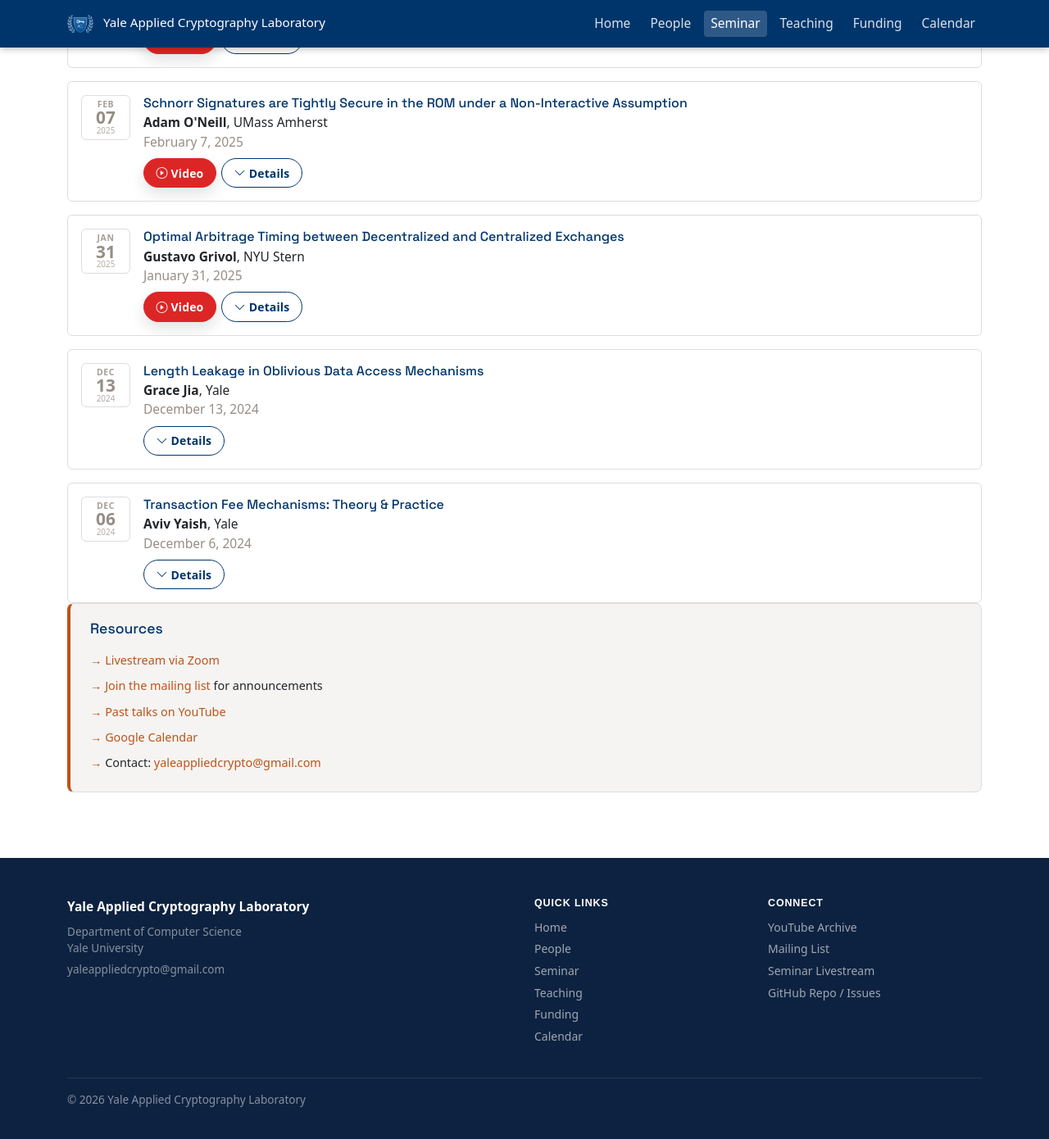
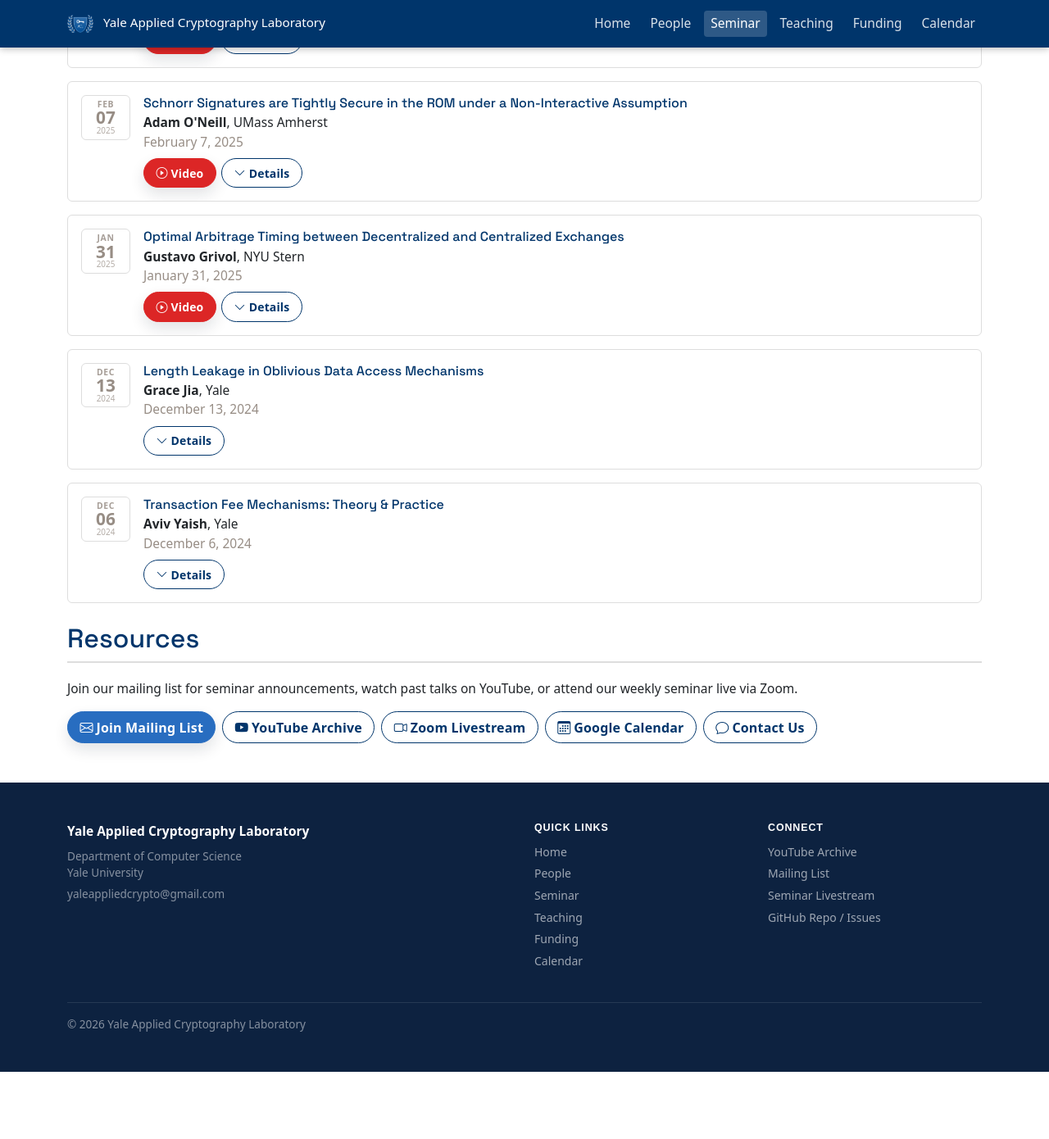
Before and after one commit to yale-acl/yacl-website, a Jekyll site: the page built from _pages/seminar.md, in a window 1280 px wide and 1400 px high, scrolled down 6584 px. Shown: the top 1390 px of the window at 82% size. Built offline with Jekyll 4.4.1, drawn with Linux system fonts in a browser that asks for light colours; some web fonts are replaced; after the commit the page ends 7892 px from its top, so only the background shows below that.

Commit message:
refactor: extract seminar card include and simplify seminar page
Extract repeated card markup into _includes/seminar-card.html, reducing
both upcoming and past talk loops to a single include call each. Convert
Resources from a styled aside into a plain page section with buttons
matching the Connect section style. Remove dead .seminar-resources CSS.

Co-Authored-By: Claude Sonnet 4.6 <noreply@anthropic.com>

```diff
--- /dev/null
+++ b/_includes/seminar-card.html
@@ -0,0 +1,48 @@
+{% assign talk = include.talk %}
+{% assign past = include.past %}
+<details class="card seminar-entry {% if past %}seminar-entry-past{% else %}seminar-entry-upcoming{% endif %}">
+  <summary class="card-body seminar-entry-summary">
+    <div class="d-flex gap-3">
+      {% if talk.photo %}
+      <img class="seminar-speaker-photo flex-shrink-0" src="{{ talk.photo }}" alt="{{ talk.speaker }}">
+      {% else %}
+      <div class="seminar-date flex-shrink-0">
+        <span class="month">{{ talk.date | date: "%b" }}</span>
+        <span class="day">{{ talk.date | date: "%d" }}</span>
+        <span class="year">{{ talk.date | date: "%Y" }}</span>
+      </div>
+      {% endif %}
+      <div class="flex-grow-1" style="min-width:0">
+        <h3 class="seminar-heading">{{ talk.title }}</h3>
+        <p class="seminar-speaker-line"><span class="seminar-speaker">{{ talk.speaker }}</span>{% if talk.affiliation %}, {{ talk.affiliation }}{% endif %}</p>
+        <p class="seminar-time">{{ talk.date | date: "%B %-d, %Y" }}{% unless past %}{% if talk.time %}, {{ talk.time }}{% endif %}{% endunless %}</p>
+        <div class="seminar-action-row">
+          {% if talk.livestream_url %}
+          <a class="btn btn-sm btn-primary" href="{{ talk.livestream_url }}" target="_blank" rel="noopener"><i class="bi bi-broadcast me-1"></i>Livestream</a>
+          {% endif %}
+          {% if talk.video_url %}
+          <a class="btn btn-sm btn-danger" href="{{ talk.video_url }}" target="_blank" rel="noopener"><i class="bi bi-play-circle me-1"></i>Video</a>
+          {% endif %}
+          <span class="btn btn-sm btn-outline-primary seminar-toggle" aria-hidden="true">
+            <span class="seminar-toggle-label seminar-toggle-label-open"><i class="bi bi-chevron-down me-1"></i>Details</span>
+            <span class="seminar-toggle-label seminar-toggle-label-close"><i class="bi bi-chevron-up me-1"></i>Details</span>
+          </span>
+        </div>
+      </div>
+    </div>
+  </summary>
+  <div class="card-body border-top seminar-entry-body">
+    {% if talk.abstract %}<p class="seminar-detail"><strong>Abstract:</strong> {{ talk.abstract }}</p>{% endif %}
+    {% if talk.bio %}<p class="seminar-detail"><strong>Bio:</strong> {{ talk.bio }}</p>{% endif %}
+    {% if talk.links %}
+    <div class="seminar-links">
+      <strong>Links:</strong>
+      <ul>
+        {% for link in talk.links %}
+        <li><a href="{{ link }}" target="_blank" rel="noopener">{{ link }}</a></li>
+        {% endfor %}
+      </ul>
+    </div>
+    {% endif %}
+  </div>
+</details>
--- a/_pages/seminar.md
+++ b/_pages/seminar.md
@@ -5,119 +5,29 @@ layout: page
 permalink: /seminar/
 ---
 
-<div class="">
-  <p>To be notified about future talks, register to our <a href="{{ site.mailing_list }}" target="_blank" rel="noopener">mailing list</a> and <a href="{{ site.calendar_embed }}" target="_blank" rel="noopener">calendar</a>.
-  To view past talks, check our <a href="{{ site.youtube_archive }}" target="_blank" rel="noopener">YouTube</a>. Interested in giving a talk? Reach out!</p>
-</div>
+<p>To be notified about future talks, register to our <a href="{{ site.mailing_list }}" target="_blank" rel="noopener">mailing list</a> and <a href="{{ site.calendar_embed }}" target="_blank" rel="noopener">calendar</a>.
+To view past talks, check our <a href="{{ site.youtube_archive }}" target="_blank" rel="noopener">YouTube</a>. Interested in giving a talk? Reach out!</p>
 
 <h2>Upcoming Talks</h2>
 <div class="seminar-full-list">
   {% for talk in site.data.seminars.upcoming %}
-  <details class="card seminar-entry seminar-entry-upcoming">
-    <summary class="card-body seminar-entry-summary">
-      <div class="d-flex gap-3">
-        {% if talk.photo %}
-        <img class="seminar-speaker-photo flex-shrink-0" src="{{ talk.photo }}" alt="{{ talk.speaker }}">
-        {% else %}
-        <div class="seminar-date flex-shrink-0">
-          <span class="month">{{ talk.date | date: "%b" }}</span>
-          <span class="day">{{ talk.date | date: "%d" }}</span>
-          <span class="year">{{ talk.date | date: "%Y" }}</span>
-        </div>
-        {% endif %}
-        <div class="flex-grow-1" style="min-width:0">
-          <h3 class="seminar-heading">{{ talk.title }}</h3>
-          <p class="seminar-speaker-line"><span class="seminar-speaker">{{ talk.speaker }}</span>{% if talk.affiliation %}, {{ talk.affiliation }}{% endif %}</p>
-          <p class="seminar-time">{{ talk.date | date: "%B %-d, %Y" }}{% if talk.time %}, {{ talk.time }}{% endif %}</p>
-          <div class="seminar-action-row">
-            {% if talk.livestream_url %}
-            <a class="btn btn-sm btn-primary" href="{{ talk.livestream_url }}" target="_blank" rel="noopener"><i class="bi bi-broadcast me-1"></i>Livestream</a>
-            {% endif %}
-            {% if talk.video_url %}
-            <a class="btn btn-sm btn-danger" href="{{ talk.video_url }}" target="_blank" rel="noopener"><i class="bi bi-play-circle me-1"></i>Video</a>
-            {% endif %}
-            <span class="btn btn-sm btn-outline-primary seminar-toggle" aria-hidden="true">
-              <span class="seminar-toggle-label seminar-toggle-label-open"><i class="bi bi-chevron-down me-1"></i>Details</span>
-              <span class="seminar-toggle-label seminar-toggle-label-close"><i class="bi bi-chevron-up me-1"></i>Details</span>
-            </span>
-          </div>
-        </div>
-      </div>
-    </summary>
-    <div class="card-body border-top seminar-entry-body">
-      {% if talk.abstract %}<p class="seminar-detail"><strong>Abstract:</strong> {{ talk.abstract }}</p>{% endif %}
-      {% if talk.bio %}<p class="seminar-detail"><strong>Bio:</strong> {{ talk.bio }}</p>{% endif %}
-      {% if talk.links %}
-      <div class="seminar-links">
-        <strong>Links:</strong>
-        <ul>
-          {% for link in talk.links %}
-          <li><a href="{{ link }}" target="_blank" rel="noopener">{{ link }}</a></li>
-          {% endfor %}
-        </ul>
-      </div>
-      {% endif %}
-    </div>
-  </details>
+    {% include seminar-card.html talk=talk past=false %}
   {% endfor %}
 </div>
 
 <h2>Past Talks</h2>
-
 <div class="seminar-full-list">
   {% for talk in site.data.seminars.past %}
-  <details class="card seminar-entry seminar-entry-past">
-    <summary class="card-body seminar-entry-summary">
-      <div class="d-flex gap-3">
-        <div class="seminar-date flex-shrink-0">
-          <span class="month">{{ talk.date | date: "%b" }}</span>
-          <span class="day">{{ talk.date | date: "%d" }}</span>
-          <span class="year">{{ talk.date | date: "%Y" }}</span>
-        </div>
-        <div class="flex-grow-1" style="min-width:0">
-          <h3 class="seminar-heading">{{ talk.title }}</h3>
-          <p class="seminar-speaker-line"><span class="seminar-speaker">{{ talk.speaker }}</span>{% if talk.affiliation %}, {{ talk.affiliation }}{% endif %}</p>
-          <p class="seminar-time">{{ talk.date | date: "%B %-d, %Y" }}</p>
-          <div class="seminar-action-row">
-            {% if talk.livestream_url %}
-            <a class="btn btn-sm btn-primary" href="{{ talk.livestream_url }}" target="_blank" rel="noopener"><i class="bi bi-broadcast me-1"></i>Livestream</a>
-            {% endif %}
-            {% if talk.video_url %}
-            <a class="btn btn-sm btn-danger" href="{{ talk.video_url }}" target="_blank" rel="noopener"><i class="bi bi-play-circle me-1"></i>Video</a>
-            {% endif %}
-            <span class="btn btn-sm btn-outline-primary seminar-toggle" aria-hidden="true">
-              <span class="seminar-toggle-label seminar-toggle-label-open"><i class="bi bi-chevron-down me-1"></i>Details</span>
-              <span class="seminar-toggle-label seminar-toggle-label-close"><i class="bi bi-chevron-up me-1"></i>Details</span>
-            </span>
-          </div>
-        </div>
-      </div>
-    </summary>
-    <div class="card-body border-top seminar-entry-body">
-      {% if talk.abstract %}<p class="seminar-detail"><strong>Abstract:</strong> {{ talk.abstract }}</p>{% endif %}
-      {% if talk.bio %}<p class="seminar-detail"><strong>Bio:</strong> {{ talk.bio }}</p>{% endif %}
-      {% if talk.links %}
-      <div class="seminar-links">
-        <strong>Links:</strong>
-        <ul>
-          {% for link in talk.links %}
-          <li><a href="{{ link }}" target="_blank" rel="noopener">{{ link }}</a></li>
-          {% endfor %}
-        </ul>
-      </div>
-      {% endif %}
-    </div>
-  </details>
+    {% include seminar-card.html talk=talk past=true %}
   {% endfor %}
 </div>
 
-<div class="seminar-resources">
-  <h2>Resources</h2>
-  <ul>
-    <li><a href="{{ site.zoom_link }}" target="_blank" rel="noopener">Livestream via Zoom</a></li>
-    <li><a href="{{ site.mailing_list }}" target="_blank" rel="noopener">Join the mailing list</a> for announcements</li>
-    <li><a href="{{ site.youtube_archive }}" target="_blank" rel="noopener">Past talks on YouTube</a></li>
-    <li><a href="{{ site.calendar_embed }}" target="_blank" rel="noopener">Google Calendar</a></li>
-    <li>Contact: <a href="mailto:{{ site.email }}">{{ site.email }}</a></li>
-  </ul>
+<h2>Resources</h2>
+<p>Join our mailing list for seminar announcements, watch past talks on YouTube, or attend our weekly seminar live via Zoom.</p>
+<div class="d-flex flex-wrap gap-2 mt-3">
+  <a href="{{ site.mailing_list }}" class="btn btn-primary" target="_blank" rel="noopener"><i class="bi bi-envelope me-1"></i>Join Mailing List</a>
+  <a href="{{ site.youtube_archive }}" class="btn btn-outline-primary" target="_blank" rel="noopener"><i class="bi bi-youtube me-1"></i>YouTube Archive</a>
+  <a href="{{ site.zoom_link }}" class="btn btn-outline-primary" target="_blank" rel="noopener"><i class="bi bi-camera-video me-1"></i>Zoom Livestream</a>
+  <a href="{{ site.calendar_embed }}" class="btn btn-outline-primary" target="_blank" rel="noopener"><i class="bi bi-calendar3 me-1"></i>Google Calendar</a>
+  <a href="mailto:{{ site.email }}" class="btn btn-outline-primary"><i class="bi bi-chat me-1"></i>Contact Us</a>
 </div>
--- a/assets/css/main.css
+++ b/assets/css/main.css
@@ -288,18 +288,6 @@ a:hover { color: var(--bs-link-hover-color); text-decoration: underline; }
 
 .seminar-action-row { display: flex; flex-wrap: wrap; align-items: center; gap: .4rem; margin-top: .5rem; }
 
-.seminar-resources {
-  background: var(--yacl-surface-raised);
-  border: 1px solid var(--yacl-border);
-  border-left: 4px solid var(--yacl-accent);
-  border-radius: 8px;
-  padding: 1.25rem 1.5rem;
-  margin-bottom: 2rem;
-}
-.seminar-resources h2 { font-size: 1.1rem; margin-bottom: .75rem; }
-.seminar-resources ul { list-style: none; padding: 0; margin: 0; }
-.seminar-resources li { padding: .3rem 0; font-size: .9rem; }
-.seminar-resources li::before { content: "→ "; color: var(--yacl-accent); font-weight: 700; }
 .seminar-links ul { margin-top: .5rem; }
 
 /* 8. People page
```
